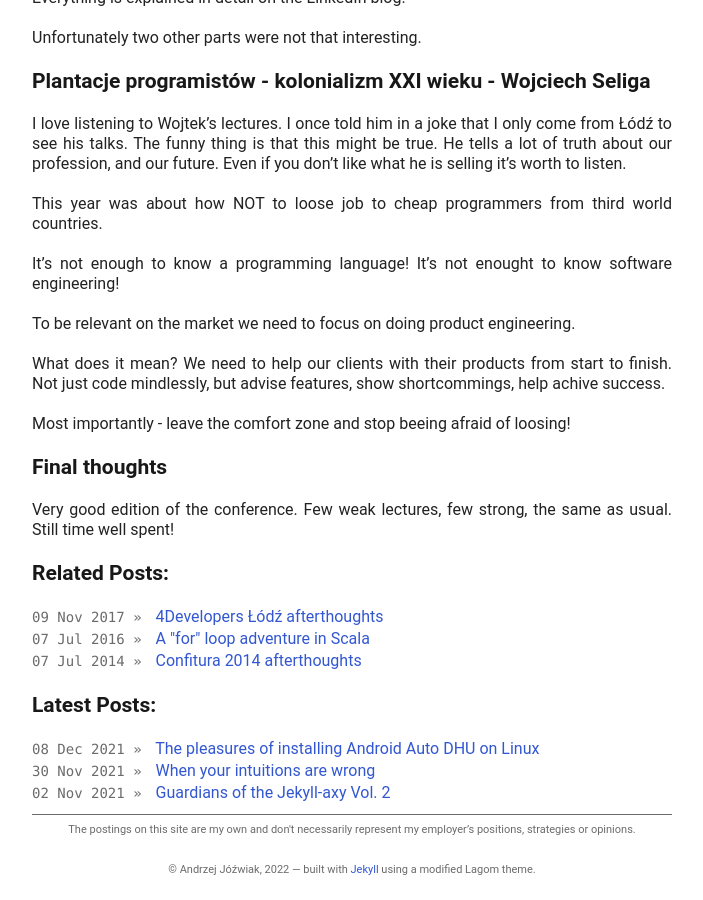
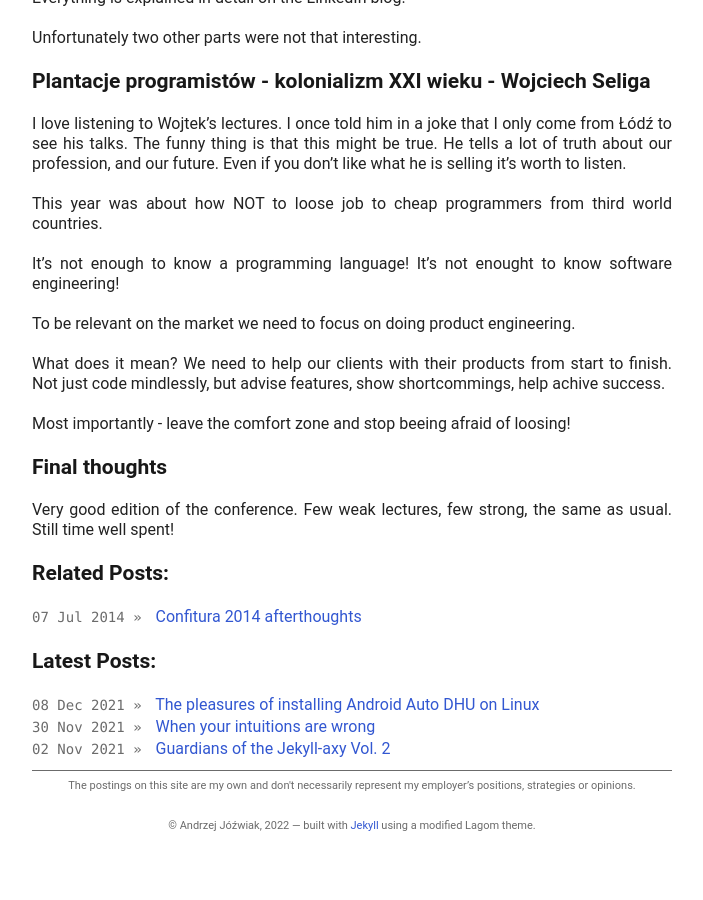
Before and after one commit to ajoz/ajoz.github.io, a Jekyll site: the page built from _posts/2017-07-01-confitura-2017-afterthoughts.markdown, in a window 1280 px wide and 900 px high, scrolled down 2538 px. Shown: the whole window, without its empty margins (298-1001 px from the left). Built offline with Jekyll 4.4.1, drawn with Linux system fonts in a browser that asks for light colours; nearby versions of some CDN libraries; comment, search, counter and statistics services are not loaded; after the commit the page ends 3394 px from its top, so only the background shows below that.

Commit message:
[dev] Fixing tags for conference related articles so they work with the related posts section

```diff
--- a/_drafts/2016-07-01-confitura-2016-afterthoughs.markdown
+++ b/_drafts/2016-07-01-confitura-2016-afterthoughs.markdown
@@ -3,7 +3,7 @@
 date: 01-07-2016
 author: Andrzej Jóźwiak
 title: Confitura 2016 afterthoughts
-tags: confitura conference java scala
+tags: confitura conference
 disqus: true
 ---
 
--- a/_posts/2014-07-07-confitura-2014-afterthoughts.markdown
+++ b/_posts/2014-07-07-confitura-2014-afterthoughts.markdown
@@ -3,7 +3,7 @@
 date: 07-07-2014
 author: Andrzej Jóźwiak
 title: Confitura 2014 afterthoughts
-tags: confitura conference java scala
+tags: confitura conference
 disqus: true
 ---
 
--- a/_posts/2017-07-01-confitura-2017-afterthoughts.markdown
+++ b/_posts/2017-07-01-confitura-2017-afterthoughts.markdown
@@ -3,7 +3,7 @@
 date: 01-07-2017
 author: Andrzej Jóźwiak
 title: Confitura 2017 afterthoughts
-tags: confitura conference java scala jvm
+tags: confitura conference
 disqus: true
 ---
 
--- a/_posts/2017-11-09-4developers-lodz-afterthoughts.markdown
+++ b/_posts/2017-11-09-4developers-lodz-afterthoughts.markdown
@@ -3,7 +3,7 @@
 date: 09-11-2017
 author: Andrzej Jóźwiak
 title: 4Developers Łódź afterthoughts
-tags: 4developers conference java jvm agile
+tags: 4developers conference
 disqus: true
 ---
 
```
